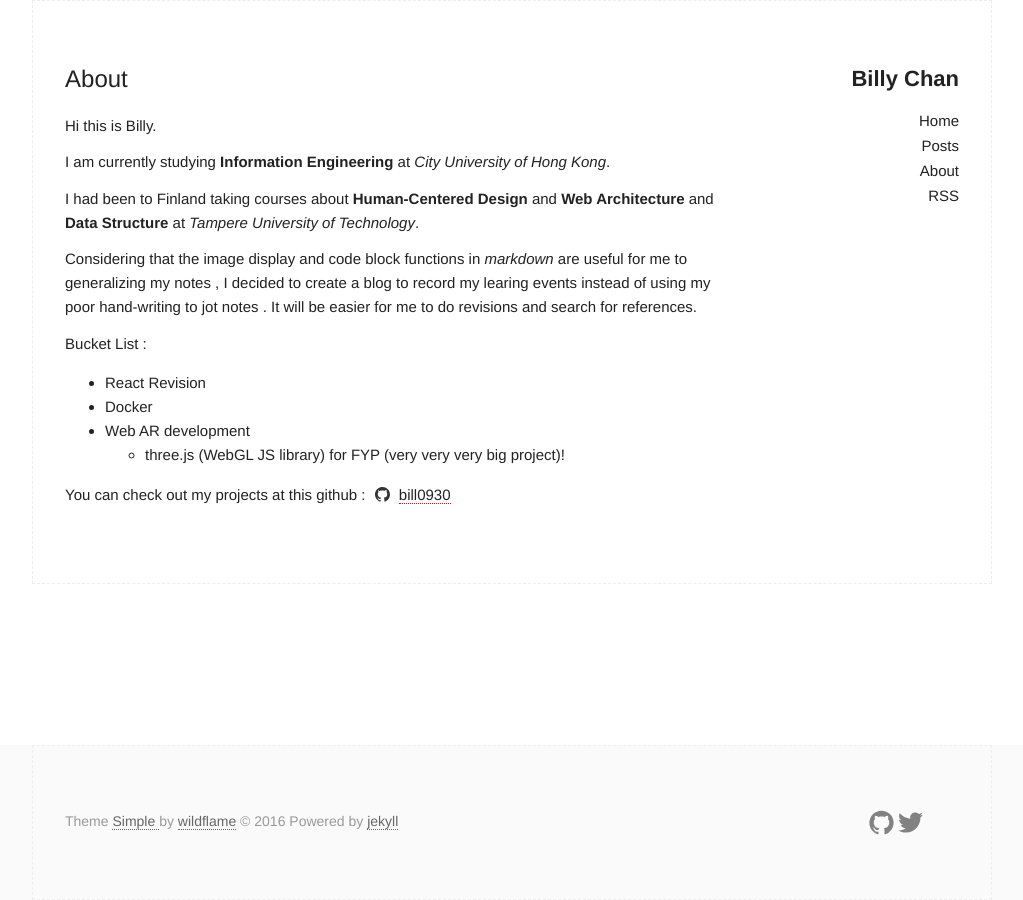
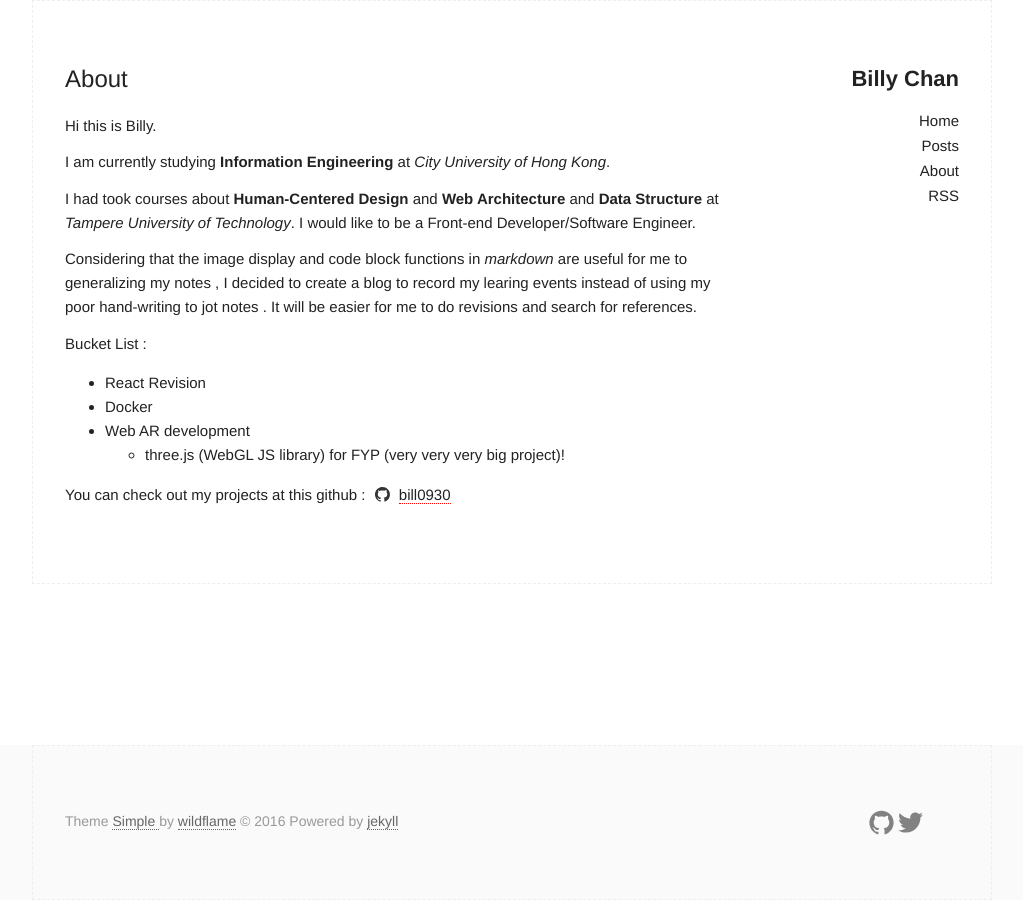
Before and after one commit to bill0930/bill0930.github.io, a Jekyll site: the page built from about.md, in a window 1280 px wide. Shown: the whole page, without its empty margins (128-1151 px from the left). Built offline with Jekyll 4.4.1, drawn with Linux system fonts in a browser that asks for light colours.

Commit message:
Update about.md

```diff
--- a/about.md
+++ b/about.md
@@ -8,7 +8,7 @@ Hi this is Billy.
 
 I am currently studying <b>Information Engineering</b> at <i>City University of Hong Kong</i>.
 
-I had been to Finland taking courses about <b>Human-Centered Design</b> and  <b>Web Architecture</b> and <b>Data Structure</b>  at <i>Tampere University of Technology</i>.
+I had took courses about <b>Human-Centered Design</b> and  <b>Web Architecture</b> and <b>Data Structure</b>  at <i>Tampere University of Technology</i>. I would like to be a Front-end Developer/Software Engineer.
 
 Considering that the image display and code block functions in <i>markdown</i> are useful for me to generalizing my notes , I decided to create a blog to record my learing events instead of using my poor hand-writing to jot notes . It will be easier for me to do revisions and search for references.
 
```
